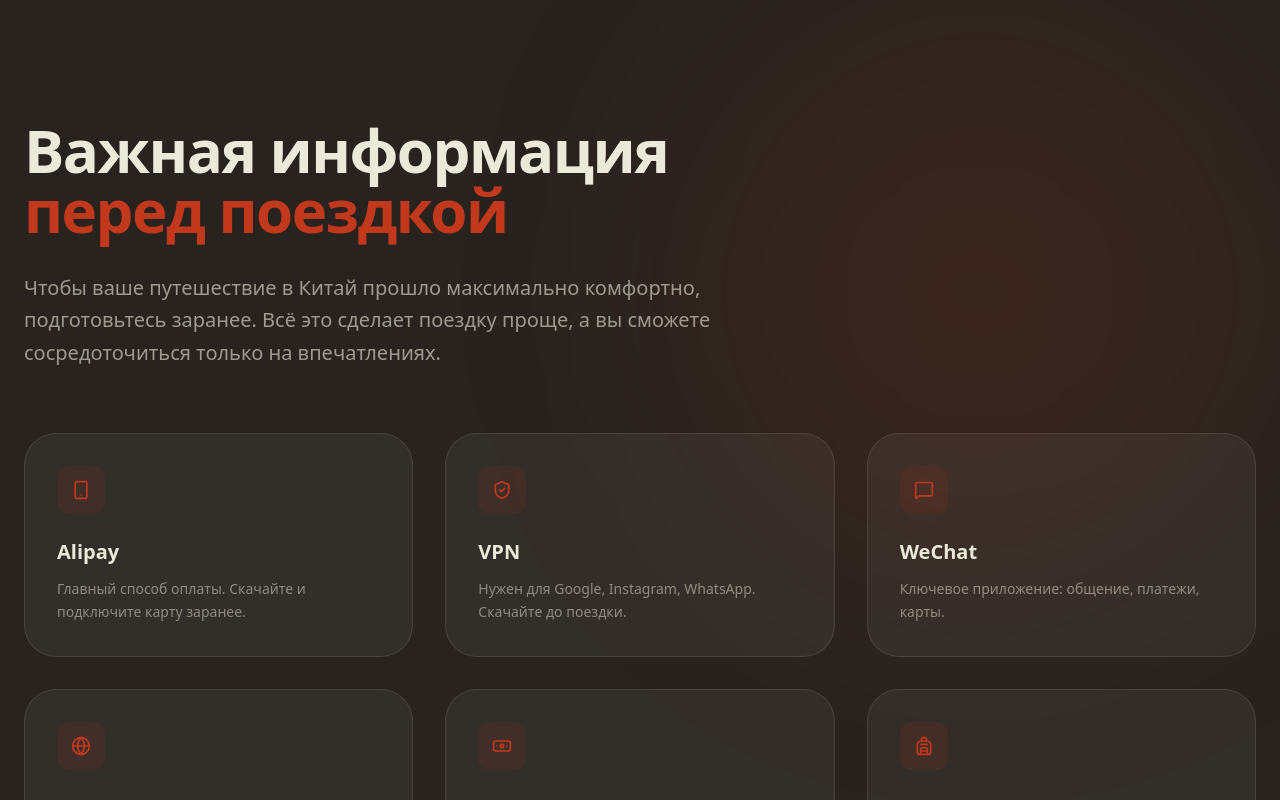
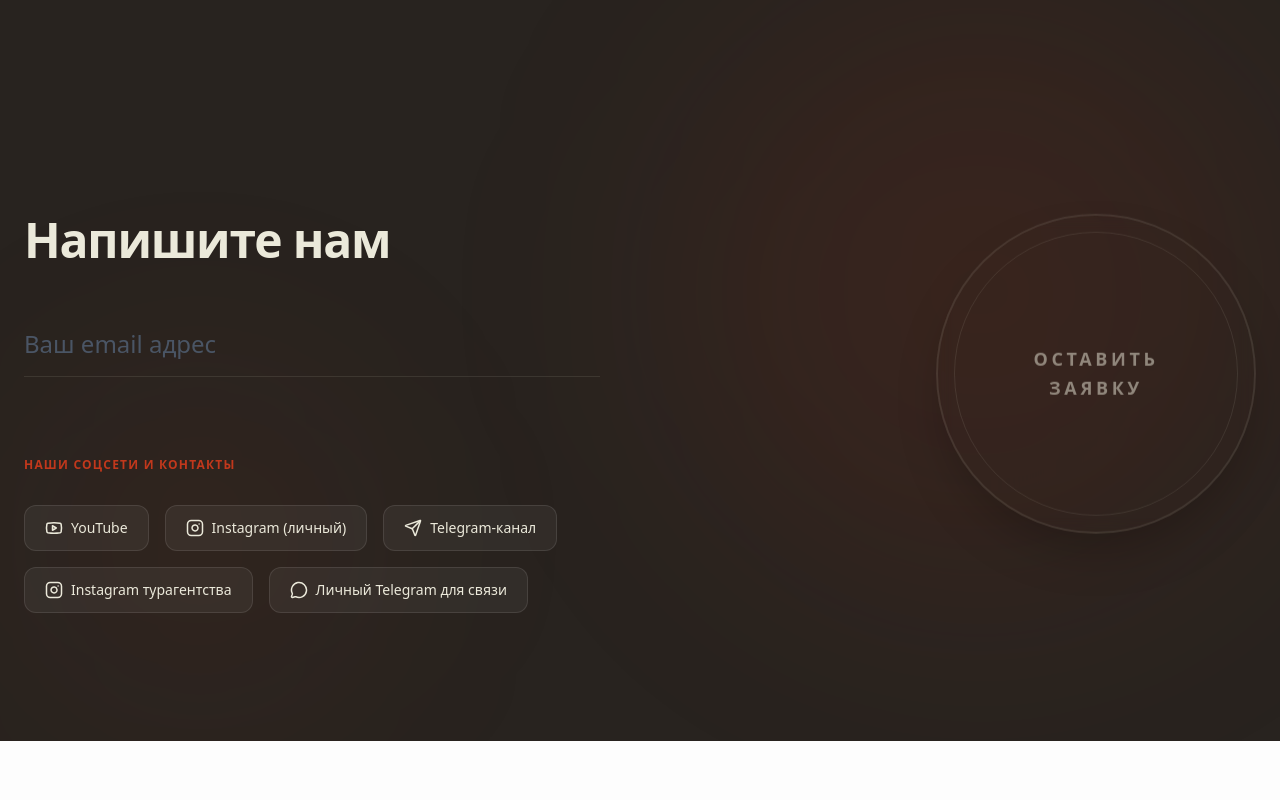
Before and after one commit to payton-ggg/chi-na, a Next.js app: page /schedule in a window 1280 px wide. Shown: the part 7400-8200 px from the top of the page. After the commit the page ends 8141 px from the top, so only its background shows below. Built offline with nearby package versions, Linux system fonts and the light colour scheme.

Commit message:
feat: add Footer component

```diff
--- a/app/components/layout/Footer.tsx
+++ b/app/components/layout/Footer.tsx
@@ -14,7 +14,7 @@
   Send,
   MessageCircle,
 } from "lucide-react";
-import { useRouter } from "next/navigation";
+import { usePathname, useRouter } from "next/navigation";
 import { useState } from "react";
 
 export default function FinalCTA() {
@@ -85,6 +85,8 @@
 
   const router = useRouter();
 
+  const isHomePage = usePathname() === "/";
+
   const handleSubmit = async (e: React.FormEvent) => {
     e.preventDefault();
 
@@ -105,6 +107,7 @@
       <div className="container mx-auto px-6 relative z-10">
         <div className="flex flex-col gap-24">
           {/* Top: Important Info */}
+          {isHomePage && (
             <div>
               <div className="max-w-3xl mb-16">
                 <h2 className="text-4xl md:text-6xl font-bold mb-8 tracking-tight">
@@ -135,9 +138,14 @@
                 ))}
               </div>
             </div>
+          )}
 
           {/* Middle: Contacts and Main CTA */}
-          <div className="flex flex-col lg:flex-row items-start justify-between gap-20 pt-24 border-t border-white/10">
+          <div
+            className={`flex flex-col lg:flex-row items-start justify-between gap-20 pt-24 ${
+              isHomePage ? "border-t border-white/10" : ""
+            }`}
+          >
             {/* Form Side */}
             <div className="w-full lg:w-1/2 max-w-xl">
               <h3 className="text-4xl md:text-5xl font-bold mb-12 tracking-tight">
```
Lines whose indentation alone changed are shown as unchanged.
